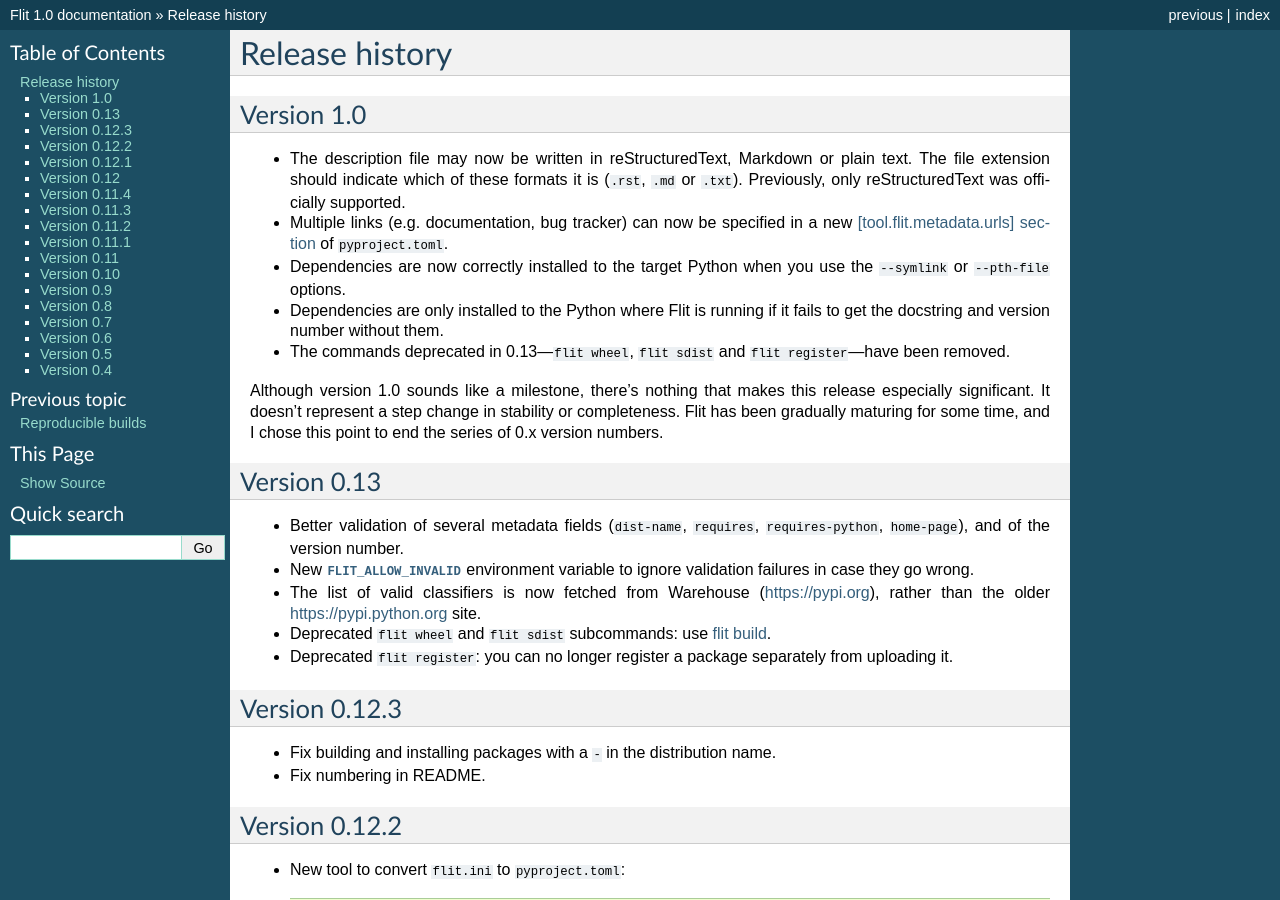
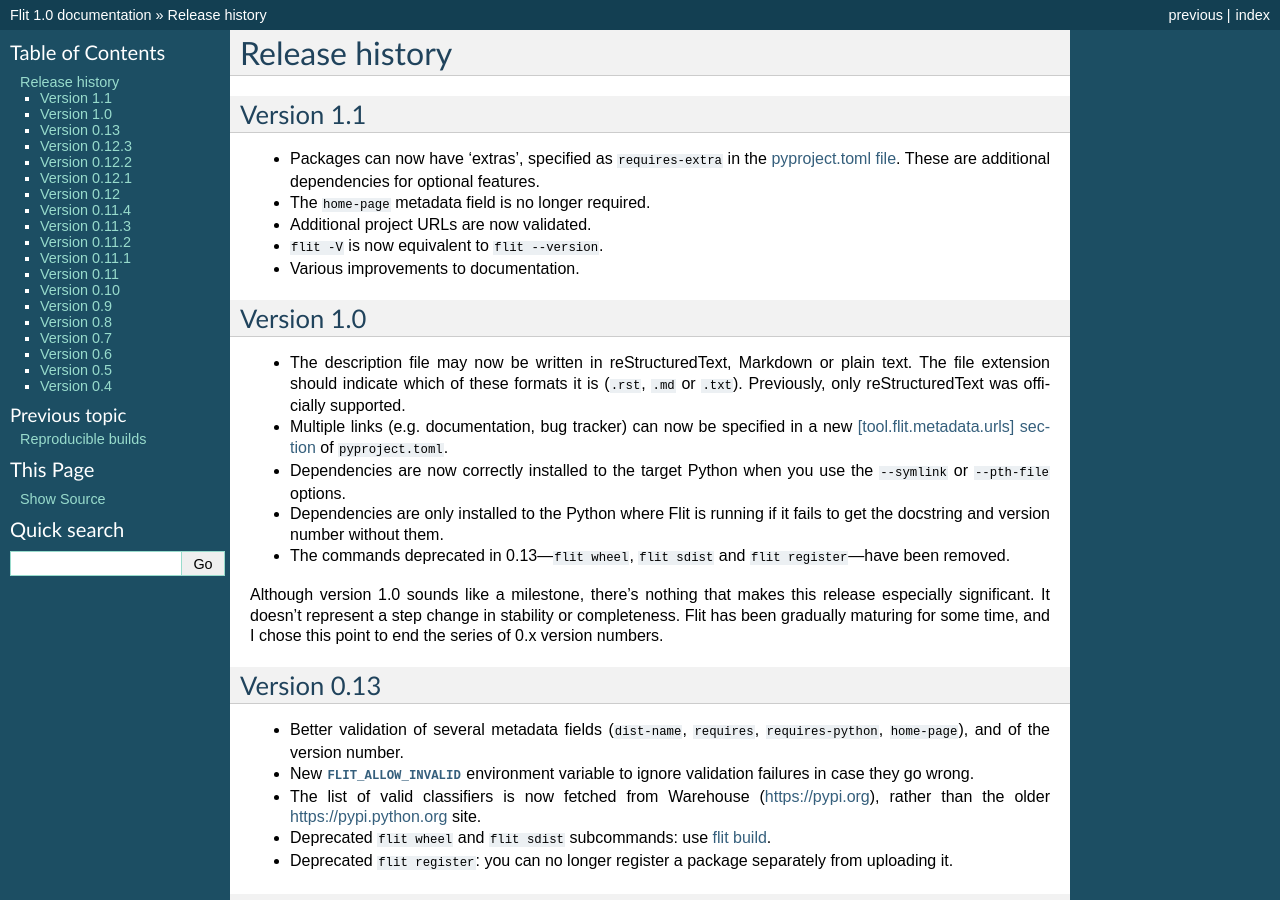
Before and after one commit to pypa/flit, a Sphinx documentation site: the page built from doc/history.rst, in a window 1280 px wide and 900 px high. Built offline with Sphinx 7.4.7, drawn with Linux system fonts in a browser that asks for light colours.

Commit message:
Update release notes for 1.1

```diff
--- a/doc/history.rst
+++ b/doc/history.rst
@@ -1,5 +1,16 @@
 Release history
 ===============
+
+Version 1.1
+-----------
+
+- Packages can now have 'extras', specified as ``requires-extra`` in the
+  :doc:`pyproject.toml file <pyproject_toml>`. These are additional dependencies
+  for optional features.
+- The ``home-page`` metadata field is no longer required.
+- Additional project URLs are now validated.
+- ``flit -V`` is now equivalent to ``flit --version``.
+- Various improvements to documentation.
 
 Version 1.0
 -----------
--- a/doc/pyproject_toml.rst
+++ b/doc/pyproject_toml.rst
@@ -82,6 +82,8 @@
           "pytest-cov",
       ]
       doc = ["sphinx"]
+
+  .. versionadded:: 1.1
 
 description-file
   A path (relative to the .toml file) to a file containing a longer description
```
